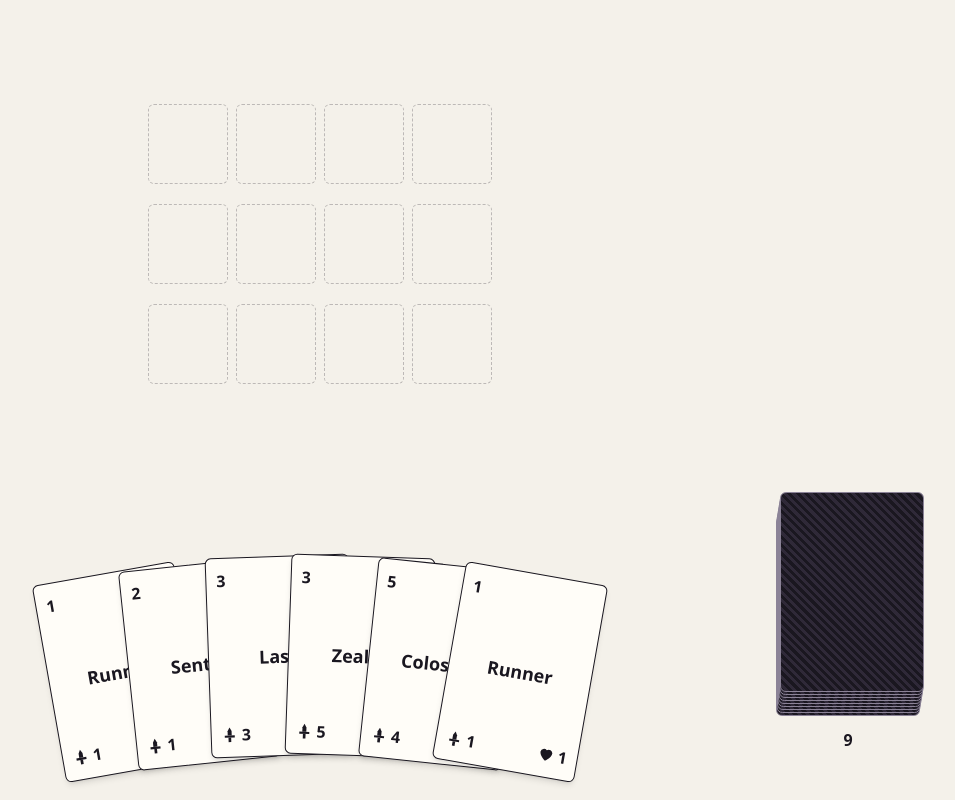
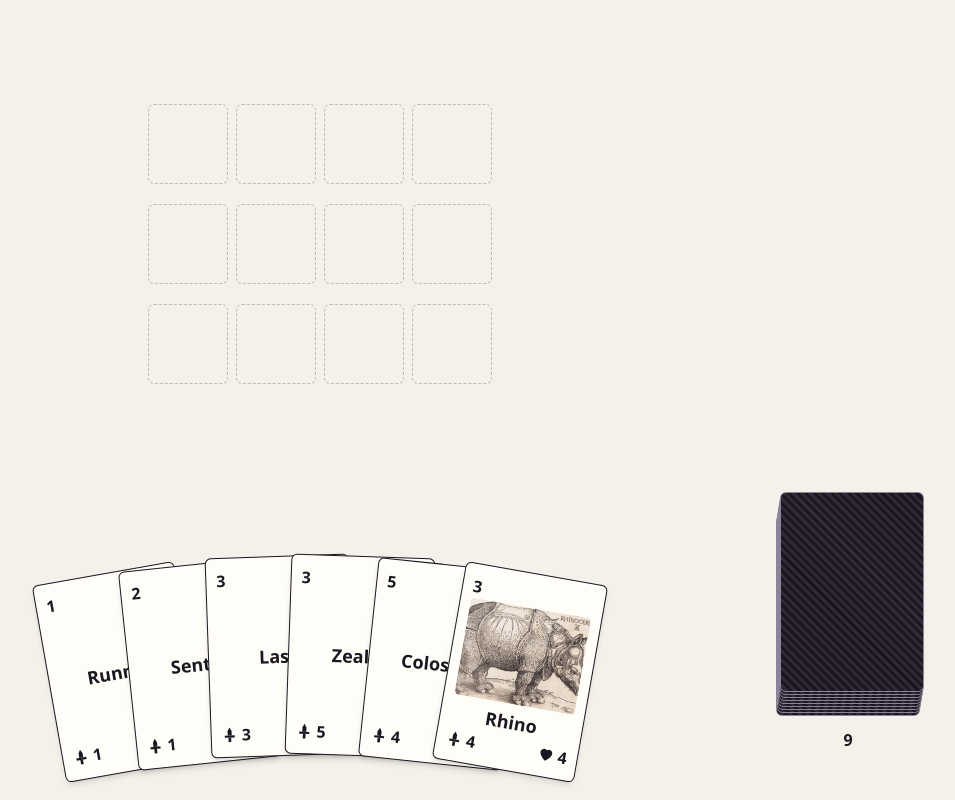
Before and after one commit to etrobert/countdown, a React (Vite) app: page / in a window 1280 px wide. Both pictures are taken after a click on the button 1168 px from the left and 616 px from the top of the page. Shown: the whole page, without its empty margins (320-1275 px from the left). Built offline with nearby package versions, Linux system fonts and the light colour scheme.

Commit message:
feat(app): render card art and add rhino art asset to cards and minions

```diff
--- a/src/Card.tsx
+++ b/src/Card.tsx
@@ -5,7 +5,17 @@ export default function Card({ card }: { card: CardData }) {
   return (
     <article className="grid h-[var(--card-h)] w-[var(--card-w)] grid-rows-[auto_1fr_auto] rounded-md border border-ink bg-face p-2.5 shadow-md">
       <span className="justify-self-start font-bold">{card.cost}</span>
-      <h2 className="self-center text-center text-lg font-bold">{card.name}</h2>
+      <div className="flex min-h-0 flex-col justify-center gap-1">
+        {card.art && (
+          // multiply drops the sketch's paper out against the card face.
+          <img
+            src={card.art}
+            alt={card.name}
+            className="min-h-0 w-full flex-1 rounded-sm object-cover mix-blend-multiply"
+          />
+        )}
+        <h2 className="text-center text-lg font-bold">{card.name}</h2>
+      </div>
       <footer className="flex justify-between font-bold">
         <span
           className="flex items-center gap-1"
--- a/src/Minion.tsx
+++ b/src/Minion.tsx
@@ -1,15 +1,28 @@
-import { CARDS } from "./balance.ts";
+import { CARDS, type Card } from "./balance.ts";
 import { HeartIcon, SwordIcon } from "./icons.tsx";
 import type { Minion as MinionData } from "./state.ts";
 
 export default function Minion({ minion }: { minion: MinionData }) {
-  const card = CARDS[minion.card];
+  // Annotated because `satisfies` gives CARDS the literal entry types, and
+  // entries without art have no `art` property at all to narrow against.
+  const card: Card = CARDS[minion.card];
   return (
-    <div className="grid size-full grid-rows-[1fr_auto] rounded-md border border-ink bg-face p-1 shadow-md">
-      <span className="self-center truncate text-center text-xs font-bold">
-        {card.name}
-      </span>
-      <footer className="flex justify-between text-xs font-bold">
+    <div className="relative flex size-full flex-col overflow-hidden rounded-md border border-ink bg-face p-1 shadow-md">
+      {card.art ? (
+        // Fills the tile and stands in for the name, so it carries the label.
+        <img
+          src={card.art}
+          alt={card.name}
+          className="absolute inset-0 size-full object-cover mix-blend-multiply"
+        />
+      ) : (
+        <span className="truncate text-center text-xs font-bold">
+          {card.name}
+        </span>
+      )}
+      {/* `relative` lifts the stats above the absolutely-placed art; `mt-auto`
+          holds them at the bottom whether or not a name renders above. */}
+      <footer className="relative mt-auto flex justify-between text-xs font-bold">
         <span
           className="flex items-center gap-0.5"
           aria-label={`Attack ${card.atk}`}
--- a/src/balance.ts
+++ b/src/balance.ts
@@ -1,9 +1,13 @@
+import rhinoArt from "./assets/rhino.jpg";
+
 /** The printed card: what every copy of it shares. */
 export type Card = {
   name: string;
   cost: number;
   atk: number;
   hp: number;
+  /** Optional until every card has a sketch. */
+  art?: string;
 };
 
 export const HAND_SIZE = 5;
@@ -21,6 +25,7 @@ export const CARDS = {
   lash: { name: "Lash", cost: 3, atk: 3, hp: 2 },
   zealot: { name: "Zealot", cost: 3, atk: 5, hp: 3 },
   colossus: { name: "Colossus", cost: 5, atk: 4, hp: 6 },
+  rhino: { name: "Rhino", cost: 3, atk: 4, hp: 4, art: rhinoArt },
 } satisfies Record<string, Card>;
 
 /** Identifies a kind of card, not a copy of one — see `CardInstance`. */
```
Also changed, not shown: src/assets/rhino.jpg (added).
